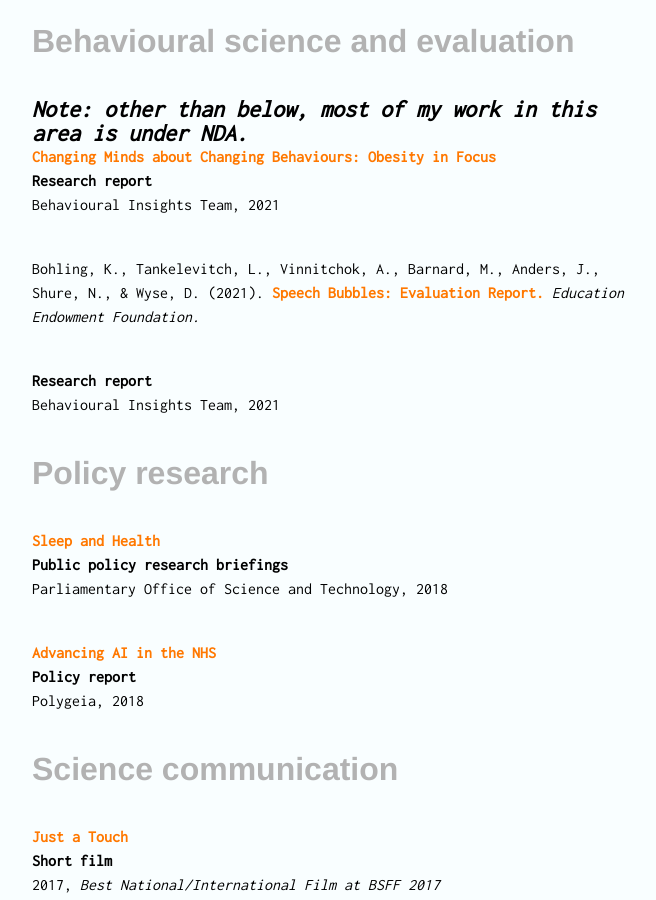
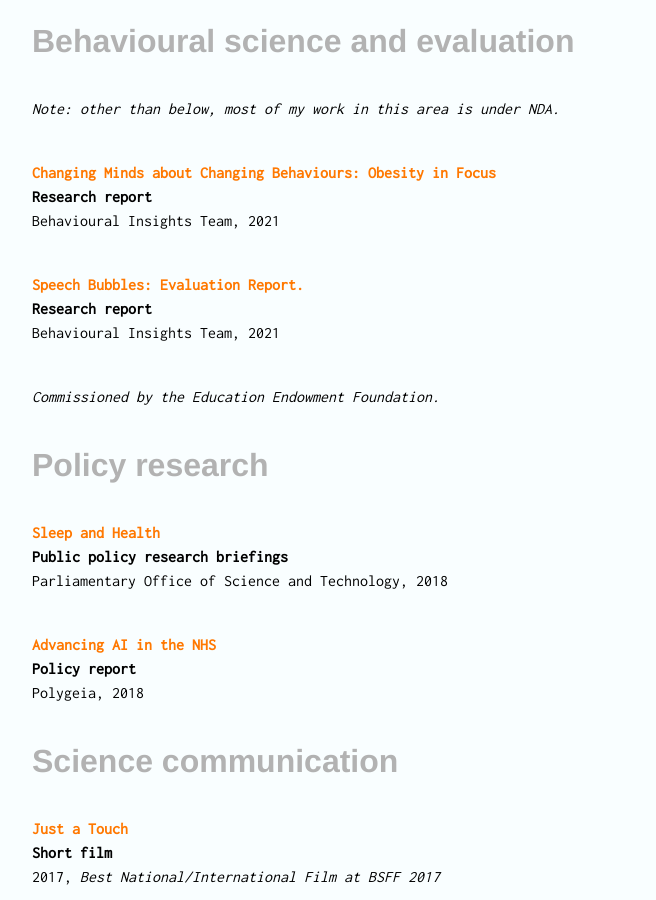
Before and after one commit to levtank/levtank.github.io, a Jekyll site: the page built from index.html, in a window 1280 px wide and 900 px high, scrolled down 589 px. Shown: the whole window, without its empty margins (308-964 px from the left). Built offline with Jekyll 4.4.1, drawn with Linux system fonts in a browser that asks for light colours; nearby versions of some CDN libraries; some web fonts are replaced.

Commit message:
Update index.html

```diff
--- a/index.html
+++ b/index.html
@@ -6,15 +6,16 @@ layout: default
 
 <h1 class="category"> <a name="applied-behavioural-science"> Behavioural science and evaluation </a> </h1>
 
-<h1><span style="font-style: italic">Note: other than below, most of my work in this area is under NDA.</span></h1>
+<h1 class="place"><span style="font-style: italic">Note: other than below, most of my work in this area is under NDA.</span></h1>
 
 <h1 class="project"><a href="https://www.nesta.org.uk/report/changing-minds-about-changing-behaviours-obesity-focus/"> Changing Minds about Changing Behaviours: Obesity in Focus </a></h1>
 <h1 class="proj-cat">Research report</h1>
 <h1 class="place">Behavioural Insights Team, 2021</h1>
 
-<h1 class="place">Bohling, K., Tankelevitch, L., Vinnitchok, A., Barnard, M., Anders, J., Shure, N., & Wyse, D. (2021). <a href="https://educationendowmentfoundation.org.uk/projects-and-evaluation/projects/speech-bubbles" target="_blank">Speech Bubbles: Evaluation Report.</a> <span style="font-style: italic">Education Endowment Foundation.</span></h1>
+<h1 class="project"><a href="https://d2tic4wvo1iusb.cloudfront.net/documents/pages/projects/Speech_Bubbles_Evaluation_Report_Final.pdf?v=1635157256" target="_blank">Speech Bubbles: Evaluation Report.</a></h1>
 <h1 class="proj-cat">Research report</h1>
 <h1 class="place">Behavioural Insights Team, 2021</h1>
+<h1 class="place"><span style="font-style: italic">Commissioned by the Education Endowment Foundation.</span></h1>
 
 <h1 class="category"> <a name="policy-research">  Policy research </a> </h1>
 
```
